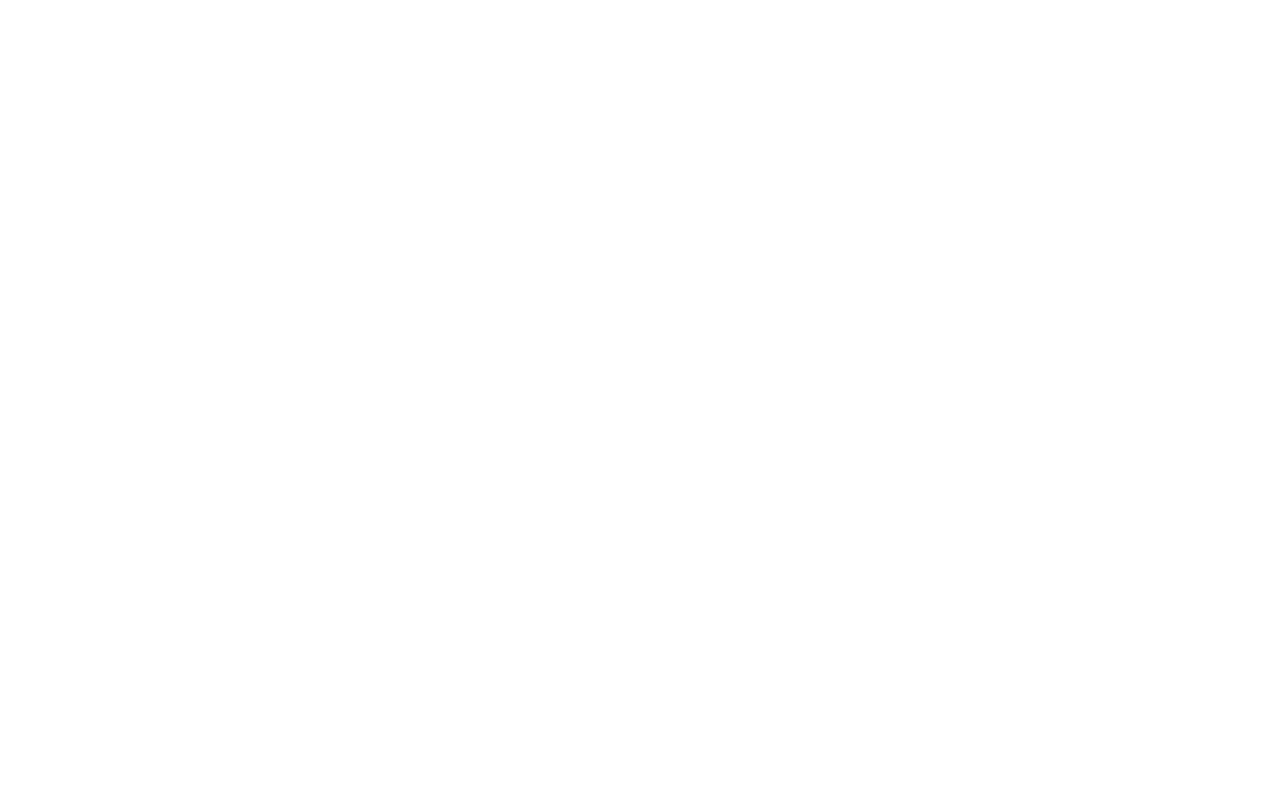
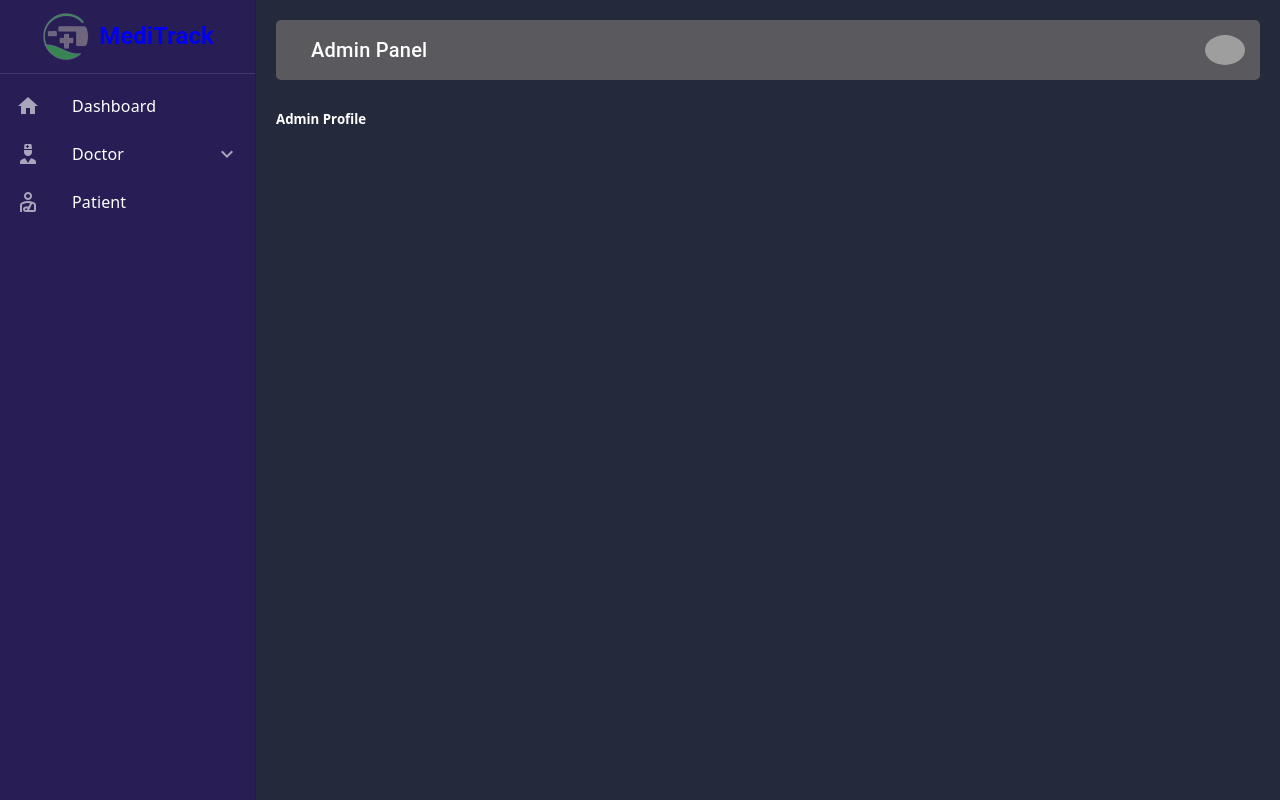
Before and after one commit to abdullahalmasudpersonal/MediTrack_Client, a Vue app: page /admin/profile in a window 1280 px wide. Before the commit this address had no page. Built offline with nearby package versions, Linux system fonts and the light colour scheme; sample sign-in values are in the browser's storage; grey boxes are pictures that could not be loaded.

Commit message:
create admin profile

```diff
--- a/src/components/navigation/dashboardNavber/AdminDashboardNavber.vue
+++ b/src/components/navigation/dashboardNavber/AdminDashboardNavber.vue
@@ -1,17 +1,46 @@
 <template>
  <div class="admin-navber">
-  <div class="d-flex align-center justify-center">
+  <div class="d-flex align-center">
    <button v-if="!isDesktop" @click="$emit('toggle-drawer')"><v-icon>mdi-menu</v-icon></button>
    <p class="text-h6 ml-5">Admin Panel</p>
   </div>
-  <div class="d-flex align-center justify-center">
-   <v-btn class="mr-4" @click="logout">Logout</v-btn>
+  <div class="d-flex align-center">
+   <!-- <v-btn class="mr-4" @click="logout">Logout</v-btn>
    <v-img
     style="cursor: pointer"
     src="https://demos.pixinvent.com/vuexy-html-admin-template/assets/img/avatars/1.png"
     width="40"
     class="rounded-circle"
-   />
+   /> -->
+   <v-menu location="bottom end" offset-y>
+    <template #activator="{ props }">
+     <v-img
+      v-bind="props"
+      style="cursor: pointer"
+      src="https://demos.pixinvent.com/vuexy-html-admin-template/assets/img/avatars/1.png"
+      width="40"
+      class="rounded-circle"
+     />
+    </template>
+    <v-list style="min-width: 150px; background-color: darkslateblue">
+     <v-list-item
+      ><router-link style="text-decoration: none" to="/admin/profile">
+       <v-btn class="text-white" block variant="text" prepend-icon="mdi-logout"> Profile</v-btn>
+      </router-link>
+     </v-list-item>
+     <v-list-item>
+      <v-btn
+       @click="logout"
+       block
+       variant="tonal"
+       prepend-icon="mdi-logout"
+       class="text-white"
+       color="red"
+       >Logout</v-btn
+      >
+     </v-list-item>
+    </v-list>
+   </v-menu>
   </div>
  </div>
 </template>
--- /dev/null
+++ b/src/pages/admin/profile/AdminProfile.vue
@@ -0,0 +1,9 @@
+<template>
+ <div class="admin-profile">
+  <h5>Admin Profile</h5>
+ </div>
+</template>
+
+<script setup lang="ts"></script>
+
+<style scoped></style>
--- a/src/router/index.ts
+++ b/src/router/index.ts
@@ -73,6 +73,11 @@
     path: 'patient-list',
     name: 'patient-list',
     component: () => import('@/pages/admin/adminPatient/PatientList.vue'),
+   },
+   {
+    path: 'profile',
+    name: 'profile',
+    component: () => import('@/pages/admin/profile/AdminProfile.vue'),
    },
   ],
  },
```
